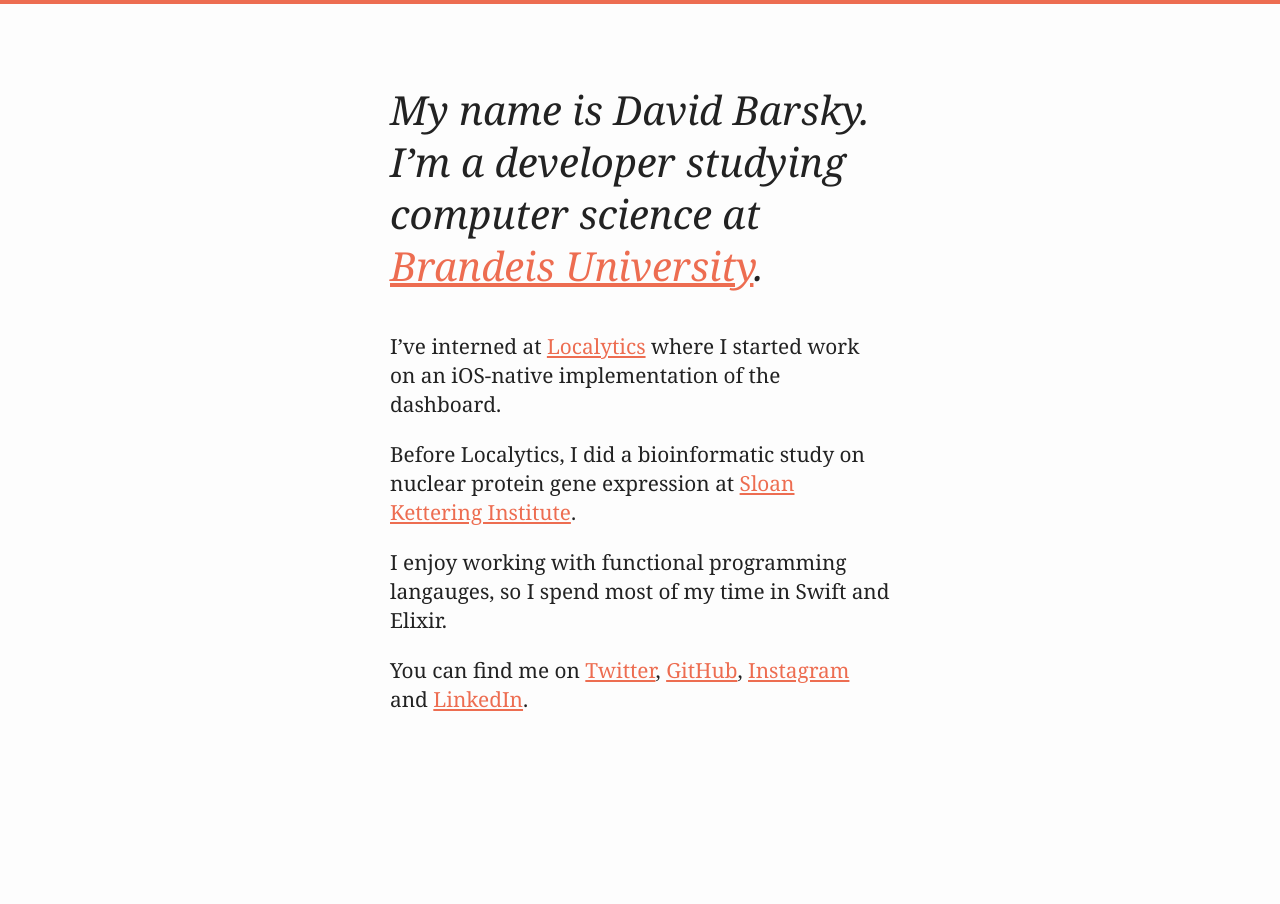
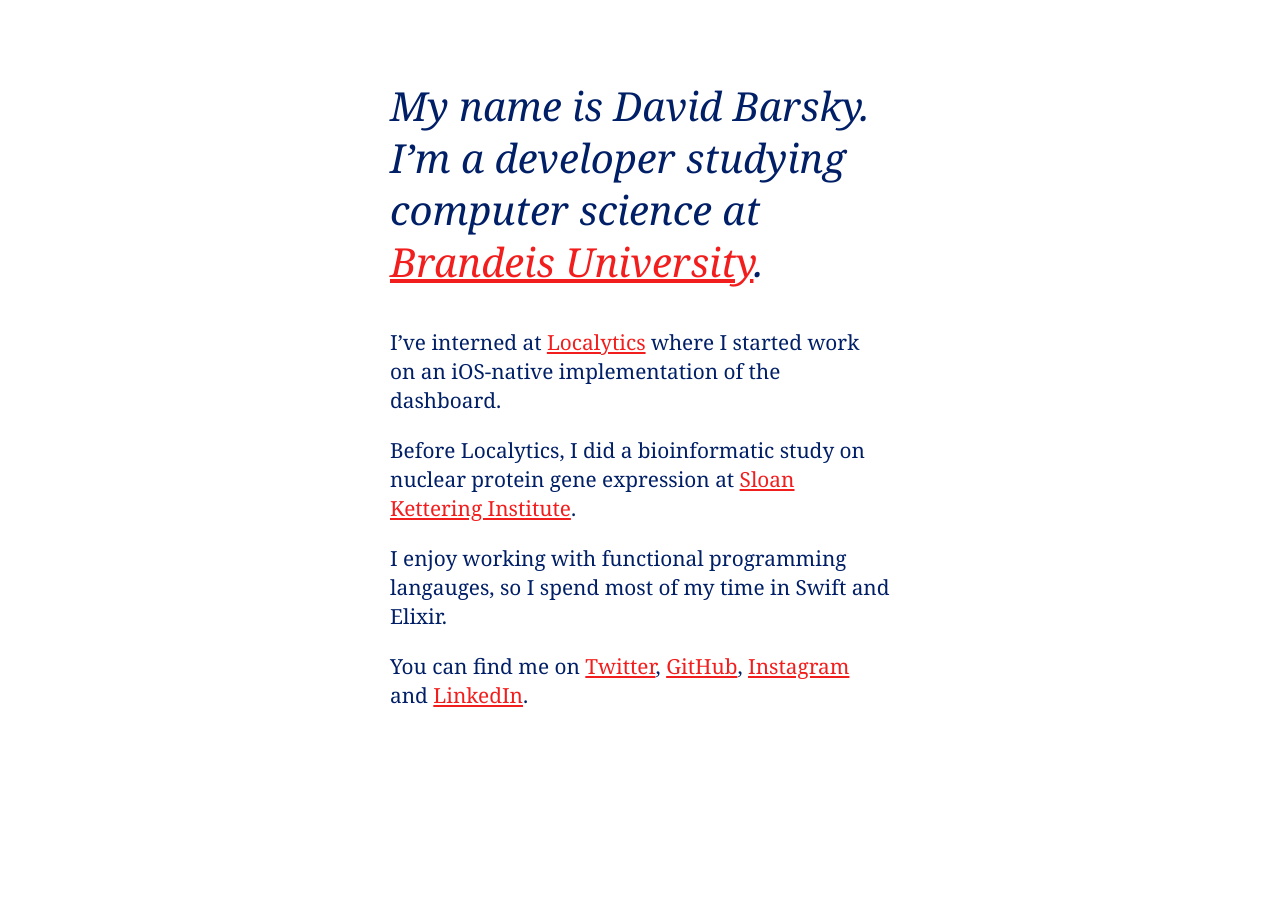
Before and after one commit to davidbarsky/davidbarsky.github.io, a Jekyll site: the page built from index.html, in a window 1280 px wide. Built offline with Jekyll 4.4.1, drawn with Linux system fonts in a browser that asks for light colours.

Commit message:
better colors

```diff
--- a/css/main.scss
+++ b/css/main.scss
@@ -7,14 +7,12 @@
 $body-font-family: "freight-text-pro", $fallback-font;
 
 // colors
-$background-color: rgb(253, 253, 253);
-$text-color: rgb(34, 34, 34);
-$link-color: rgb(237, 109, 81);
+$background-color: rgb(255, 255, 255);
+$text-color: rgb(0, 31, 102);
+$link-color: rgb(242, 29, 29);
 
 html {
   height: 100%;
-  border-top: solid 4px;
-  border-color: $link-color;
 }
 
 // base style
```
